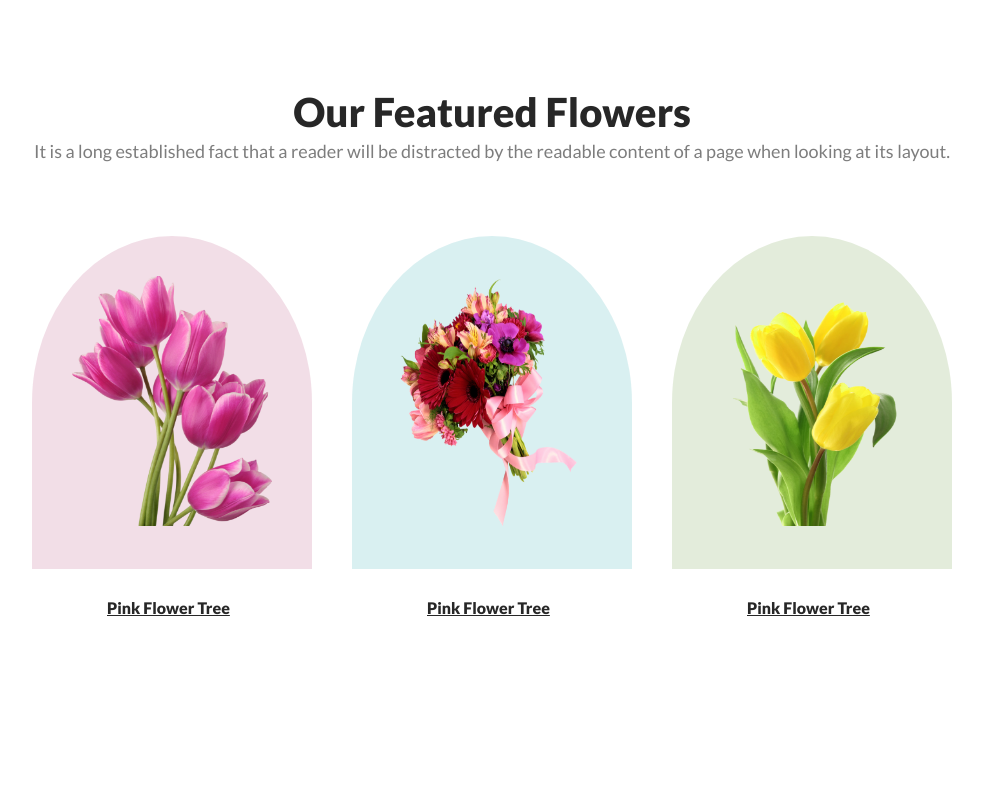
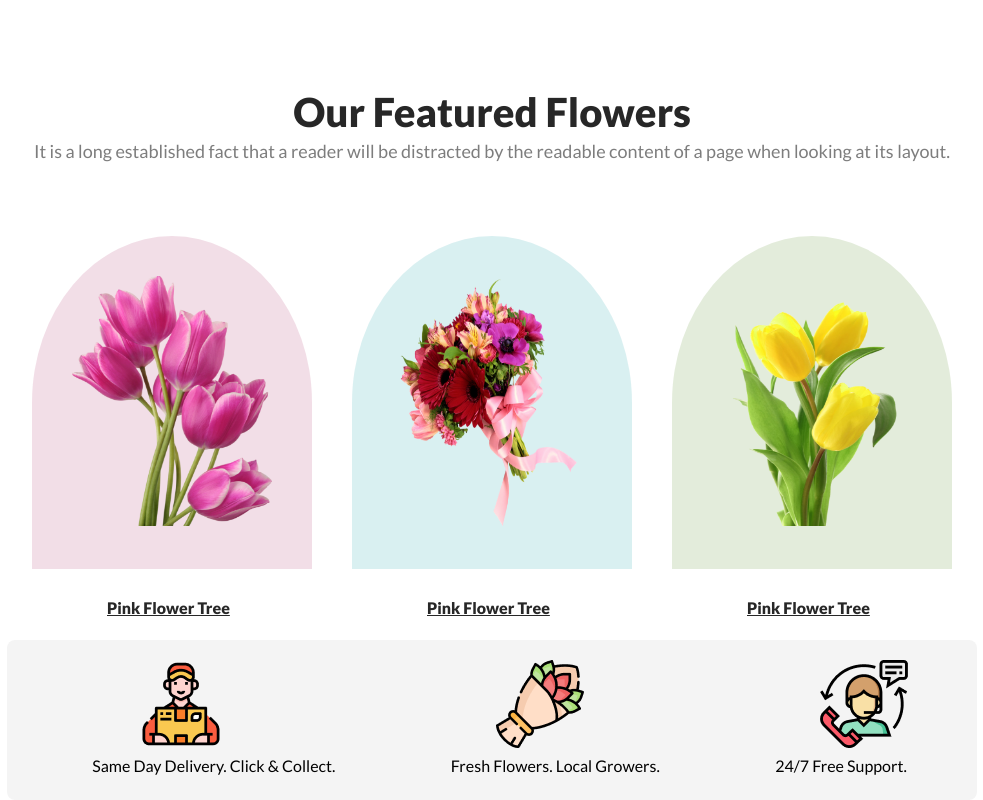
Before and after one commit to towhidulislamshahed/flowers-portfolio, a plain HTML site: page index.html in a window 1280 px wide. Shown: the part 632-1432 px from the top of the page, without its empty margins (148-1131 px from the left). Before the commit the page ends 1400 px from the top, so only its background shows below. Drawn offline with Linux system fonts and the light colour scheme.

Commit message:
added section part 3 and image and section part 3 style

```diff
--- a/index.html
+++ b/index.html
@@ -69,6 +69,31 @@
                 </div>
 
             -->
+
+            <div class="section-part-3">
+                <div class="section-part-3-1">
+                 <img src="images/Group 57.png" alt="">
+
+                 <p>
+                     Same Day Delivery. Click & Collect.
+                 </p>
+                </div>
+                <div class="section-part-3-1">
+                 <img src="images/Group 58.png" alt="">
+
+                 <p>
+                     Fresh Flowers. Local Growers.
+                 </p>
+                </div>
+                <div class="section-part-3-1">
+                 <img src="images/Group 59.png" alt="">
+
+                 <p>
+                     24/7 Free Support.
+                 </p>
+                </div>
+           </div>
+
     </main>
     <footer>
 
--- a/styles/portfolio.css
+++ b/styles/portfolio.css
@@ -146,3 +146,29 @@ flex-shrink: 0;
     line-height: 35px; /* 145.833% */
     text-decoration-line: underline;
 }
+
+.section-part-3{
+    max-width: 970px;
+   display: flex;
+   margin-left: 250px;
+   justify-content: space-around;
+
+   margin: 0 auto;
+   border-radius: 8px;
+   background: rgba(39, 39, 39, 0.05);
+   padding: 20px;
+}
+.section-part-3 p{
+    text-align: center;
+    padding: 5px 20px 5px 20px;
+
+}
+.section-part-3 p:last-child{
+    text-align: center;
+    padding-left:35px;
+
+}
+.section-part-3 img{
+    display: inline-block;
+    padding-left:  80px ;
+}
```
